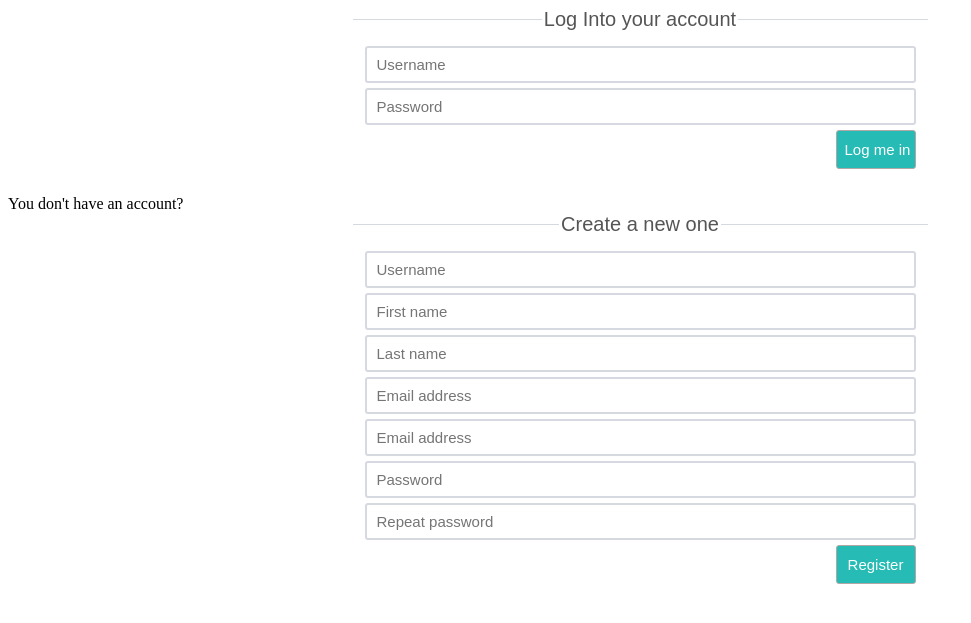
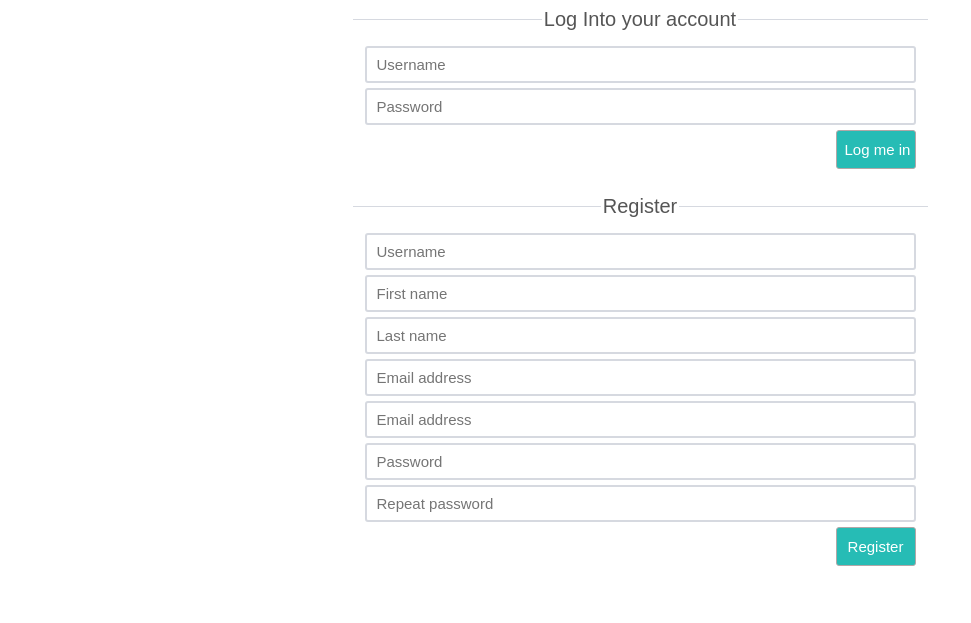
Before and after one commit to mariominew12345/forum2k16, a PHP site: page /views/login.php in a window 1280 px wide. Shown: the top 623 px of the page, without its empty margins (0-971 px from the left). Run offline with PHP 8.4, Linux system fonts and the light colour scheme.

Commit message:
Update login.php

```diff
--- a/views/login.php
+++ b/views/login.php
@@ -10,11 +10,10 @@
             </fieldset>
         </div>
     </form>
-    <span class="or-reg">You don't have an account?</span>
     <form method="post" action="index.php">
         <div id="register">
             <fieldset>
-                <legend>Create a new one</legend>
+                <legend>Register</legend>
                 <input type="text" placeholder="Username" name="username"/>
                 <input type="text" placeholder="First name" name="firstName"/>
                 <input type="text" placeholder="Last name" name="lastName"/>
```
